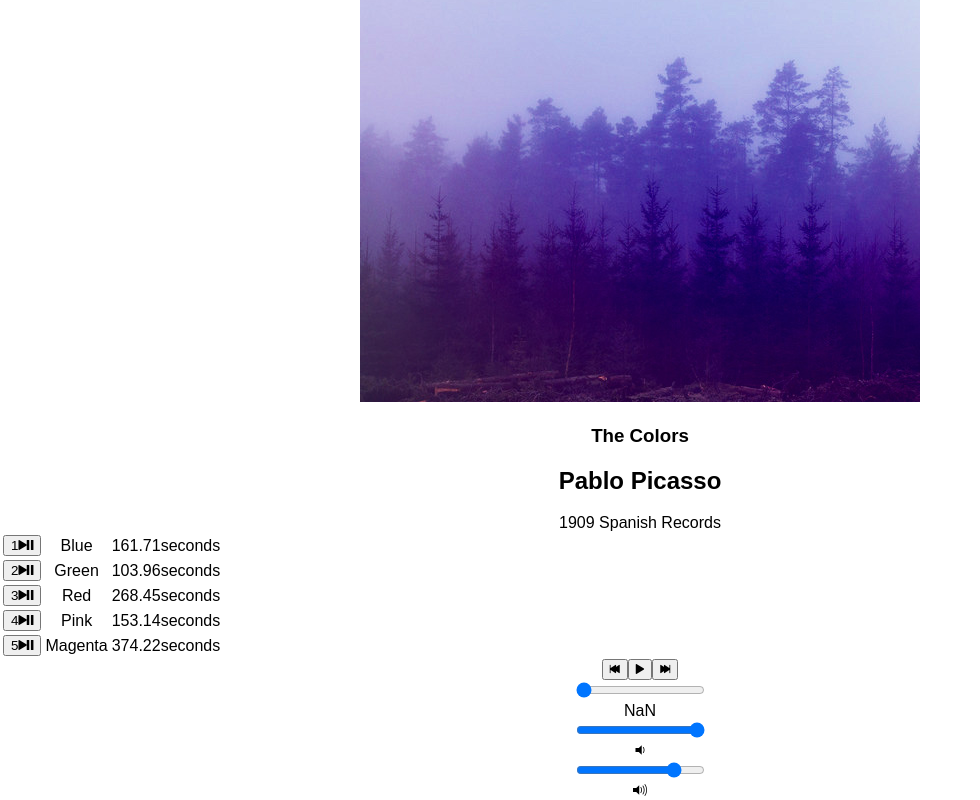
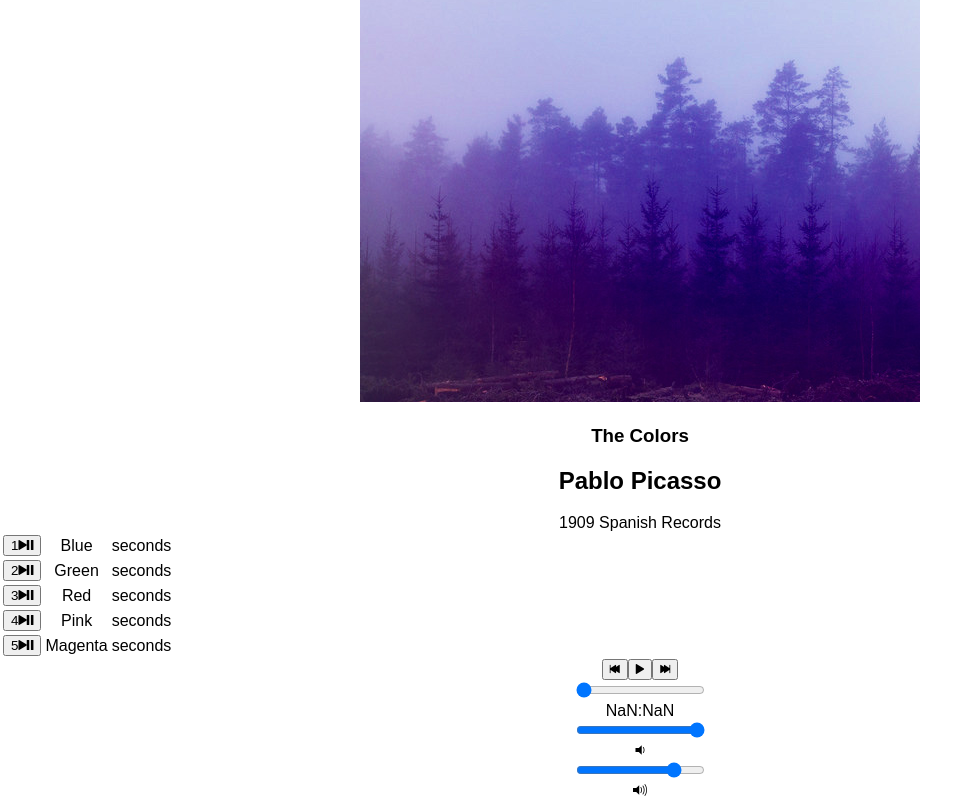
Before and after one commit to vrrodgers/bloc-jams-react, a React (Create React App) app: page /album/the-colors in a window 1280 px wide. Shown: the part 256-1056 px from the top of the page, without its empty margins (0-980 px from the left). Built offline with nearby package versions, Linux system fonts and the light colour scheme.

Commit message:
second update on playbar

```diff
--- a/src/components/Album.js
+++ b/src/components/Album.js
@@ -126,11 +126,11 @@ class Album extends Component {
     this.audioElement.currentVolume = newVolume;
     this.setState({ currentVolume: newVolume });
   }
-  handleFormatTime() {
-     const timeInSeconds = this.songDuration;
-    if (typeof timeInSeconds === "number") {
-      const minutes = Math.floor(timeInSeconds / 60).toString();
-      const seconds = Math.floor(timeInSeconds % 60).toString();
+  handleFormatTime(time) {
+
+    if (typeof time === "number") {
+      const minutes = Math.floor(time / 60).toString();
+      const seconds = Math.floor(time % 60).toString();
 
       if (seconds < 10) {
         return minutes + ":0" + seconds;
@@ -172,7 +172,7 @@ class Album extends Component {
                   </button>
                 </td>
                 <td className="song-title">{song.title}</td>
-                <td className="song-duration">{song.duration}seconds</td>
+                <td className="song-duration">{this.handleFormatTime(song.duration)}seconds</td>
               </tr>
             ))}
           </tbody>
--- a/src/components/PlayerBar.js
+++ b/src/components/PlayerBar.js
@@ -17,7 +17,7 @@ class PlayerBar extends Component {
                   </button>
                 </section>
                 <section id="time-control">
-                  <div className="current-time">{this.props.formatTime}</div>
+                  <div className="current-time">{this.props.formatTime }</div>
                   <input
                   type="range"
                   className="seek-bar"
@@ -27,7 +27,7 @@ class PlayerBar extends Component {
                   step="0.01"
                   onChange={this.props.handleTimeChange}
                   />
-                  <div className="total-time">{this.props.duration}</div>
+                  <div className="total-time">{this.props.handleFormatTime(this.props.duration)}</div>
                 </section>
                 <section id="volume-control">
                    <input
```
